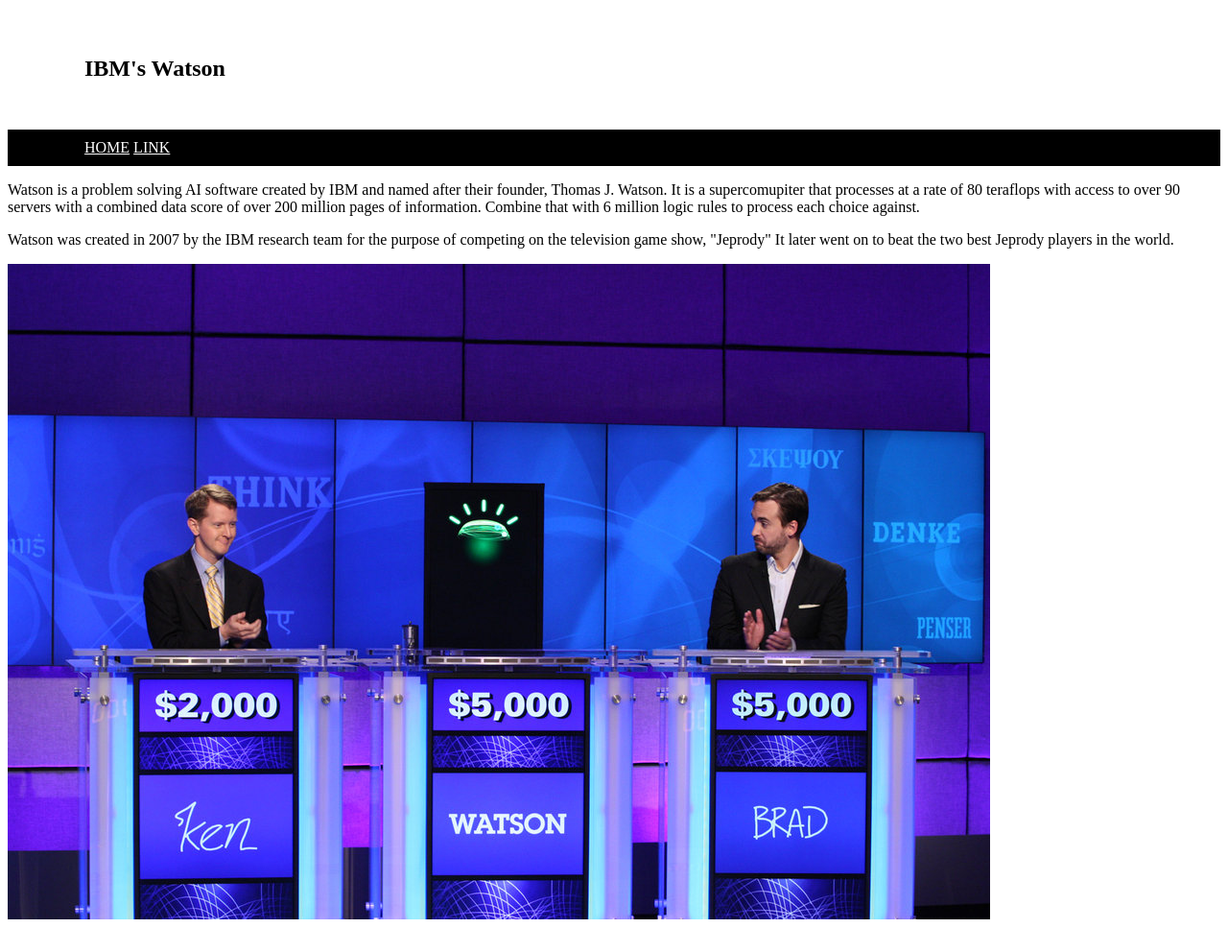
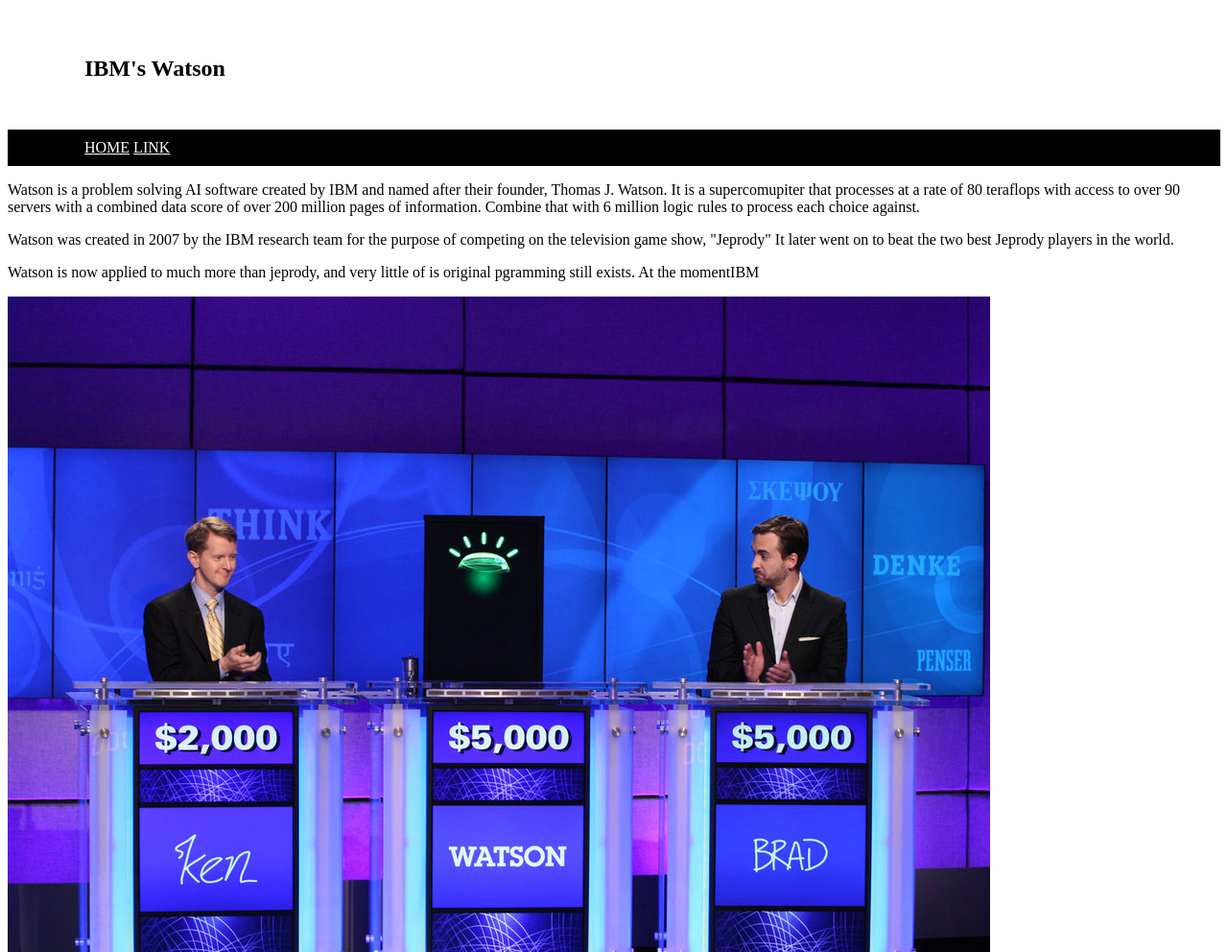
Before and after one commit to yourfriendlysavior/watson-research, a plain HTML site: page index.html in a window 1280 px wide. Shown: the whole page at 96% size. Before the commit the page ends 970 px from the top, so only its background shows below. Drawn offline with Linux system fonts and the light colour scheme.

Commit message:
added some info

```diff
--- a/index.html
+++ b/index.html
@@ -20,6 +20,8 @@
     <p>Watson is a problem solving AI software created by IBM and named after their founder, Thomas J. Watson. It is a supercomupiter that processes at a rate of 80 teraflops with access to over 90 servers with a combined data score of over 200 million pages of information. Combine that with 6 million logic rules to process each choice against.</p>
 
     <p>Watson was created in 2007 by the IBM research team for the purpose of competing on the television game show, "Jeprody" It later went on to beat the two best Jeprody players in the world.</p>
+
+    <p>Watson is now applied to much more than jeprody, and very little of is original pgramming still exists. At the momentIBM </p>
     <img src="Watson on Jeprody.jpg" alt="Jeprody">
   </div>
 
```
